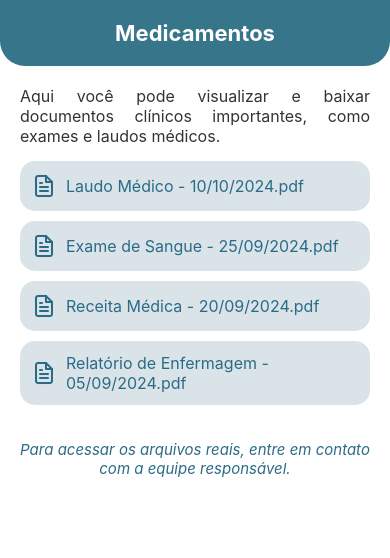
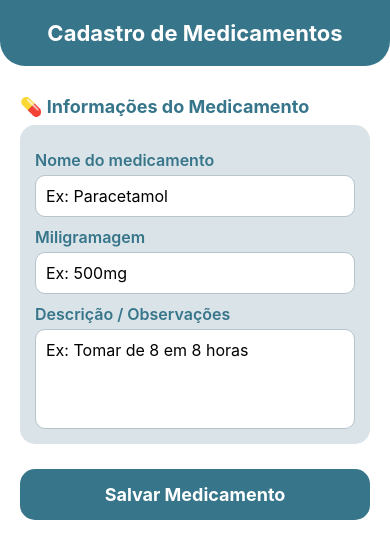
Before and after one commit to LordSith06/CuidadosPaliativos_App, a React Native app in the folder CuidadosPaliativosApp/: screen /Documentos in a window 390 px wide. Shown: the top 558 px of the page. Built offline with nearby package versions, Linux system fonts and the light colour scheme.

Commit message:
mudança na tela de cadastro de medicamanetos

```diff
--- a/CuidadosPaliativosApp/src/pages/DocumentosScreen.js
+++ b/CuidadosPaliativosApp/src/pages/DocumentosScreen.js
@@ -1,68 +1,71 @@
+import React, { useState } from 'react';
+import {
+  View,
+  Text,
+  TextInput,
+  StyleSheet,
+  TouchableOpacity,
+  ScrollView
+} from 'react-native';
 
-import React from 'react';
-import { View, Text, StyleSheet, TouchableOpacity, ScrollView, Alert } from 'react-native';
-import Icon from 'react-native-vector-icons/Feather';
+export default function CadastroMedicamentoScreen() {
+  const [nome, setNome] = useState('');
+  const [mg, setMg] = useState('');
+  const [descricao, setDescricao] = useState('');
 
-export default function DocumentosScreen() {
-  // Função simulada para "baixar" documento
-  const abrirDocumento = (nome) => {
-    Alert.alert('Ação', `Abrindo documento: ${nome}`);
+  const handleSalvar = () => {
+    if (!nome || !mg || !descricao) {
+      alert("Preencha todos os campos!");
+      return;
+    }
+
+    alert("Medicamento cadastrado com sucesso!");
   };
 
   return (
     <View style={Estilo.container}>
       {/* Cabeçalho */}
       <View style={Estilo.header}>
-        <Text style={Estilo.headerText}>Medicamentos</Text>
+        <Text style={Estilo.headerText}>Cadastro de Medicamentos</Text>
       </View>
 
-      {/* Conteúdo */}
       <ScrollView style={Estilo.content}>
-        <Text style={Estilo.info}>
-          Aqui você pode visualizar e baixar documentos clínicos importantes, como exames e laudos médicos.
-        </Text>
+        <Text style={Estilo.sectionTitle}>💊 Informações do Medicamento</Text>
 
-        {/* Lista de documentos */}
-        <TouchableOpacity
-          style={Estilo.card}
-          onPress={() => abrirDocumento('Laudo Médico - 10/10/2024.pdf')}
-        >
-          <Icon name="file-text" size={24} color="#2b6b87" />
-          <Text style={Estilo.cardText}>Laudo Médico - 10/10/2024.pdf</Text>
+        <View style={Estilo.card}>
+          <Text style={Estilo.label}>Nome do medicamento</Text>
+          <TextInput
+            style={Estilo.input}
+            placeholder="Ex: Paracetamol"
+            value={nome}
+            onChangeText={setNome}
+          />
+
+          <Text style={Estilo.label}>Miligramagem</Text>
+          <TextInput
+            style={Estilo.input}
+            placeholder="Ex: 500mg"
+            value={mg}
+            onChangeText={setMg}
+          />
+
+          <Text style={Estilo.label}>Descrição / Observações</Text>
+          <TextInput
+            style={[Estilo.input, { height: 100 }]}
+            placeholder="Ex: Tomar de 8 em 8 horas"
+            value={descricao}
+            onChangeText={setDescricao}
+            multiline
+          />
+        </View>
+
+        <TouchableOpacity style={Estilo.botao} onPress={handleSalvar}>
+          <Text style={Estilo.botaoTexto}>Salvar Medicamento</Text>
         </TouchableOpacity>
-
-        <TouchableOpacity
-          style={Estilo.card}
-          onPress={() => abrirDocumento('Exame de Sangue - 25/09/2024.pdf')}
-        >
-          <Icon name="file-text" size={24} color="#2b6b87" />
-          <Text style={Estilo.cardText}>Exame de Sangue - 25/09/2024.pdf</Text>
-        </TouchableOpacity>
-
-        <TouchableOpacity
-          style={Estilo.card}
-          onPress={() => abrirDocumento('Receita Médica - 20/09/2024.pdf')}
-        >
-          <Icon name="file-text" size={24} color="#2b6b87" />
-          <Text style={Estilo.cardText}>Receita Médica - 20/09/2024.pdf</Text>
-        </TouchableOpacity>
-
-        <TouchableOpacity
-          style={Estilo.card}
-          onPress={() => abrirDocumento('Relatório de Enfermagem - 05/09/2024.pdf')}
-        >
-          <Icon name="file-text" size={24} color="#2b6b87" />
-          <Text style={Estilo.cardText}>Relatório de Enfermagem - 05/09/2024.pdf</Text>
-        </TouchableOpacity>
-
-        <Text style={Estilo.footer}>
-          Para acessar os arquivos reais, entre em contato com a equipe responsável.
-        </Text>
       </ScrollView>
     </View>
   );
 }
-
 
 const Estilo = StyleSheet.create({
   container: {
@@ -84,30 +87,44 @@ const Estilo = StyleSheet.create({
   content: {
     padding: 20,
   },
-  info: {
-    color: '#333333',
-    fontSize: 16,
-    marginBottom: 15,
-    textAlign: 'justify',
+  sectionTitle: {
+    color: '#37758a',
+    fontSize: 18,
+    fontWeight: '700',
+    marginBottom: 8,
+    marginTop: 10,
   },
   card: {
-    flexDirection: 'row',
-    alignItems: 'center',
     backgroundColor: '#d9e3e8',
     borderRadius: 15,
-    padding: 12,
-    marginBottom: 10,
+    padding: 15,
+    marginBottom: 15,
   },
-  cardText: {
-    color: '#2b6b87',
+  label: {
+    color: '#37758a',
+    fontWeight: '600',
     fontSize: 16,
-    marginLeft: 10,
+    marginTop: 10,
   },
-  footer: {
-    textAlign: 'center',
-    color: '#2b6b87',
-    fontStyle: 'italic',
-    marginTop: 25,
-    fontSize: 15,
+  input: {
+    backgroundColor: '#ffffff',
+    borderRadius: 10,
+    padding: 10,
+    marginTop: 5,
+    fontSize: 16,
+    borderWidth: 1,
+    borderColor: '#b6c4cc',
+  },
+  botao: {
+    backgroundColor: '#37758a',
+    padding: 15,
+    borderRadius: 15,
+    alignItems: 'center',
+    marginTop: 10,
+  },
+  botaoTexto: {
+    color: '#ffffff',
+    fontSize: 18,
+    fontWeight: '700',
   },
 });
```
